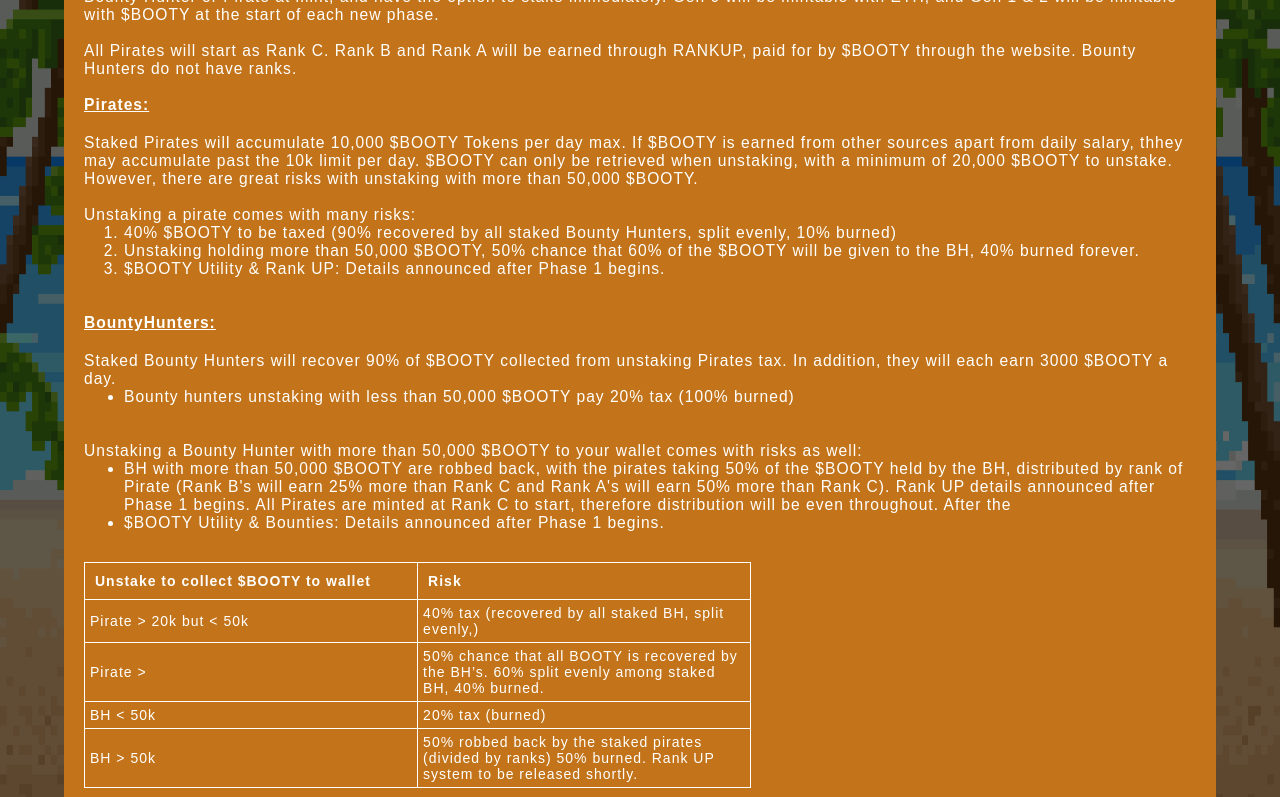
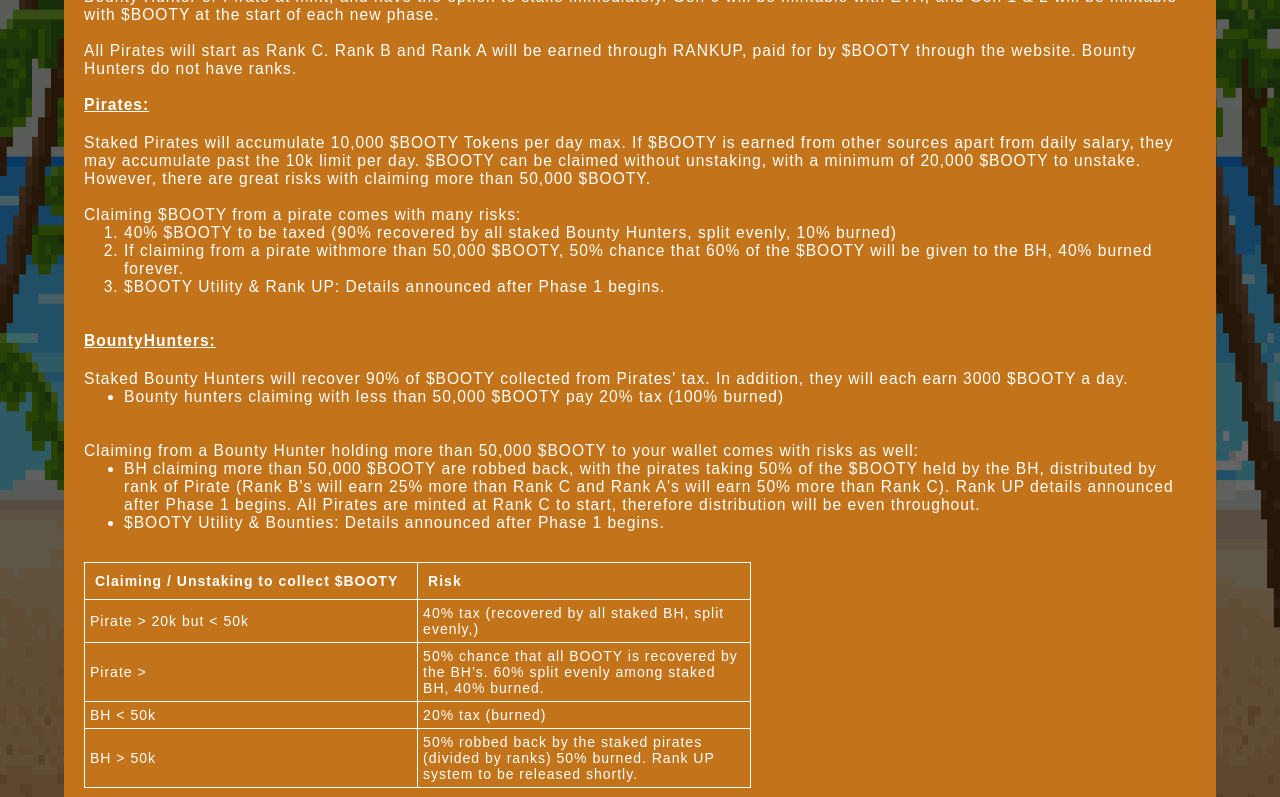
Before and after one commit to josephp126/piratehunternft-frontend, a React (Create React App) app: page /whitepaper in a window 1280 px wide. Shown: the part 649-1446 px from the top of the page. Built offline with nearby package versions, Linux system fonts and the light colour scheme.

Commit message:
Update WhitePaper.js

```diff
--- a/src/components/WhitePaper.js
+++ b/src/components/WhitePaper.js
@@ -35,29 +35,29 @@ const WhitePaper = () => {
                 All Pirates will start as Rank C. Rank B and Rank A will be earned through RANKUP, paid for by $BOOTY through the website. Bounty Hunters do not have ranks.
                 <br></br> <br></br>
                 <p>Pirates:</p>
-                    Staked Pirates will accumulate 10,000 $BOOTY Tokens per day max. If $BOOTY is earned from other sources apart from daily salary, thhey may accumulate past the 10k limit per day. $BOOTY can only be retrieved when unstaking, with a minimum of 20,000 $BOOTY to unstake. However, there are great risks with unstaking with more than 50,000 $BOOTY.
+                    Staked Pirates will accumulate 10,000 $BOOTY Tokens per day max. If $BOOTY is earned from other sources apart from daily salary, they may accumulate past the 10k limit per day. $BOOTY can be claimed without unstaking, with a minimum of 20,000 $BOOTY to unstake. However, there are great risks with claiming more than 50,000 $BOOTY.
                 <br></br> <br></br>
-                Unstaking a pirate  comes with many risks:
+                Claiming $BOOTY from a pirate  comes with many risks:
                 <br></br>
                 <ol>
                     <li> 40% $BOOTY to be taxed (90% recovered by all staked Bounty Hunters, split evenly, 10% burned)</li>
-                    <li>Unstaking holding more than 50,000 $BOOTY, 50% chance that 60% of the $BOOTY will be given to the BH, 40% burned forever. </li>
+                    <li> If claiming from a pirate withmore than 50,000 $BOOTY, 50% chance that 60% of the $BOOTY will be given to the BH, 40% burned forever. </li>
                     <li>$BOOTY Utility & Rank UP: Details announced after Phase 1 begins. </li>
                 </ol>
                 <br></br> <br></br>
 
                 <p>BountyHunters:</p>
-                Staked Bounty Hunters will recover 90% of $BOOTY collected from unstaking Pirates tax. In addition, they will each earn 3000 $BOOTY a day.
+                Staked Bounty Hunters will recover 90% of $BOOTY collected from Pirates' tax. In addition, they will each earn 3000 $BOOTY a day.
 
                 <ul>
-                    <li> Bounty hunters unstaking with less than 50,000 $BOOTY pay 20% tax (100% burned)</li>
+                    <li> Bounty hunters claiming with less than 50,000 $BOOTY pay 20% tax (100% burned)</li>
                 </ul>
 
                 <br></br> <br></br>
-                Unstaking a Bounty Hunter with more than 50,000 $BOOTY to your wallet comes with risks as well:
+                Claiming from a Bounty Hunter holding more than 50,000 $BOOTY to your wallet comes with risks as well:
 
                 <ul>
-                    <li> BH with more than 50,000 $BOOTY are robbed back, with the pirates taking 50% of the $BOOTY held by the BH, distributed by rank of Pirate (Rank B's will earn 25% more than Rank C and Rank A's will earn 50% more than Rank C). Rank UP details announced after Phase 1 begins. All Pirates are minted at Rank C to start, therefore distribution will be even throughout. After the
+                    <li> BH claiming more than 50,000 $BOOTY are robbed back, with the pirates taking 50% of the $BOOTY held by the BH, distributed by rank of Pirate (Rank B's will earn 25% more than Rank C and Rank A's will earn 50% more than Rank C). Rank UP details announced after Phase 1 begins. All Pirates are minted at Rank C to start, therefore distribution will be even throughout.
                     </li>
                     <li>$BOOTY Utility & Bounties: Details announced after Phase 1 begins.</li>
                 </ul>
@@ -65,7 +65,7 @@ const WhitePaper = () => {
                 <table className="white">
                     <thead>
                         <tr>
-                            <th>Unstake to collect $BOOTY to wallet</th>
+                            <th>Claiming / Unstaking to collect $BOOTY</th>
                             <th>Risk</th>
                         </tr>
                     </thead>
```
